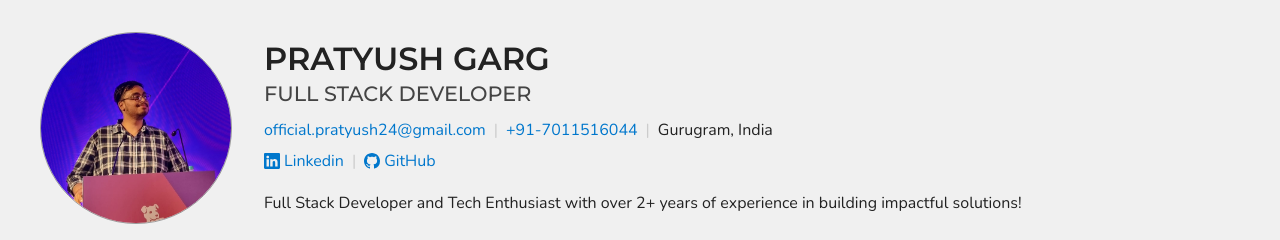
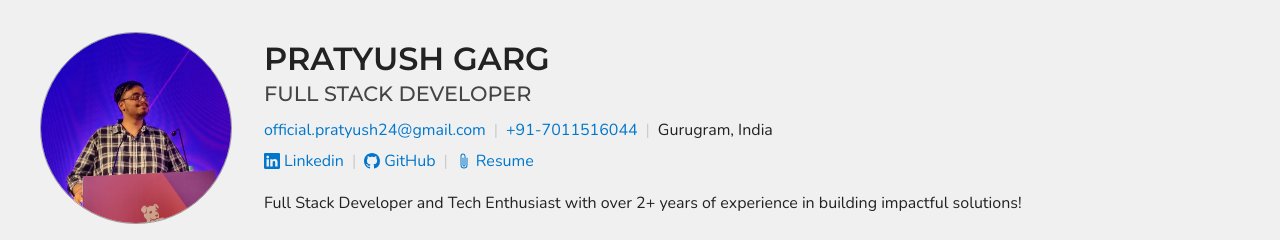
Before and after one commit to PratyushGarg2222/portfolio, a plain HTML site: page index.html in a window 1280 px wide. Shown: the top 240 px of the page. Drawn offline with nearby package versions, Linux system fonts and the light colour scheme; a script that the page names is missing.

Commit message:
feat: added resume link

```diff
--- a/index.html
+++ b/index.html
@@ -125,6 +125,20 @@
 </svg>
 
                       GitHub
+                    </a>
+                  </li>
+
+                  <li>
+                    <a href="https://drive.google.com/file/d/1blKk9viKdwseRos4po-970Syvv26-lfd/view"
+                       rel="noopener noreferrer"
+                       aria-label="Resume"
+                       class="link-with-icon">
+                      <?xml version="1.0" encoding="UTF-8"?>
+<svg xmlns="http://www.w3.org/2000/svg" width="16" height="16" fill="currentColor" viewBox="0 0 16 16">
+    <path d="M4.5 3a2.5 2.5 0 0 1 5 0v9a1.5 1.5 0 0 1-3 0V5a.5.5 0 0 1 1 0v7a.5.5 0 0 0 1 0V3a1.5 1.5 0 1 0-3 0v9a2.5 2.5 0 0 0 5 0V5a.5.5 0 0 1 1 0v7a3.5 3.5 0 1 1-7 0V3z"/>
+</svg>
+
+                      Resume
                     </a>
                   </li>
 
```
Also changed, not shown: img/clip.svg (added).
